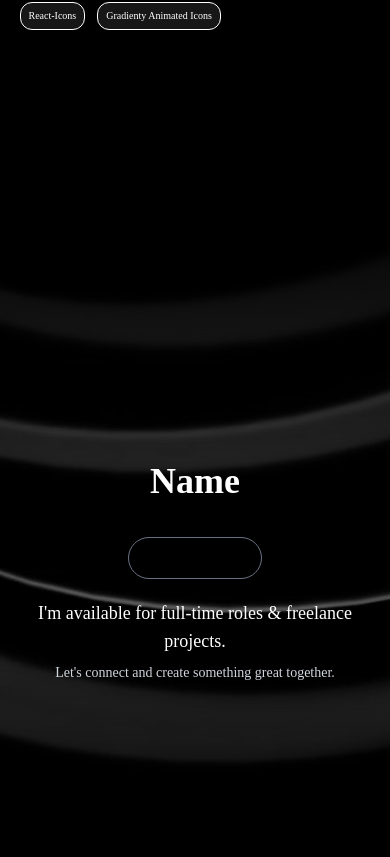
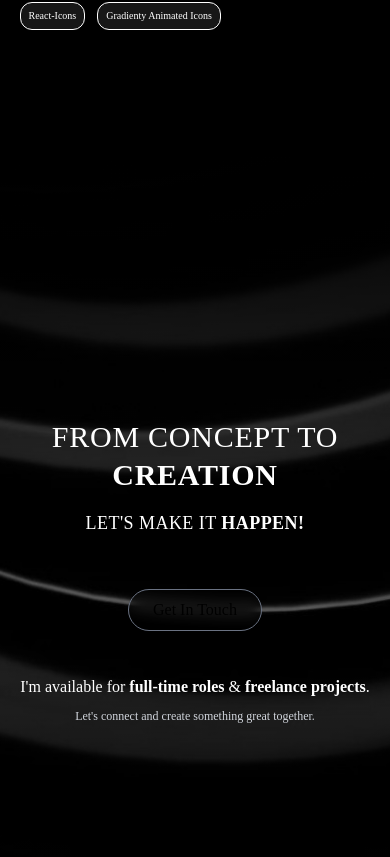
Before and after one commit to Nitesh47kumars/Portfolio, a React app: page / in a window 390 px wide. Shown: the part 4927-5784 px from the top of the page. Built offline with nearby package versions, Linux system fonts and the light colour scheme; the HTML template or start-up script is replaced by a standard one.

Commit message:
Built Content of Connect Component,Make it Responsive & Attractive

```diff
--- a/src/Components/Contact/Contact.jsx
+++ b/src/Components/Contact/Contact.jsx
@@ -1,25 +1,46 @@
 import React from 'react';
-import MagneticButton from './MagneticButton'
+import MagneticButton from './MagneticButton';
+
 const Contact = () => {
   return (
-    <div id="contact" className="relative h-screen w-screen overflow-hidden">
+    <section id="contact" className="relative h-screen w-screen overflow-hidden">
+      {/* Background image */}
       <img
-        className="w-full h-full object-cover absolute z-[-1]"
         src="./Contact.jpeg"
-        alt="Contact background"
+        alt="Abstract contact background"
+        className="absolute inset-0 w-full h-full object-cover z-[-2]"
       />
 
-      <div className="absolute top-0 left-0 w-full h-full bg-gradient-to-b from-black via-transparent to-black z-0" />
+      {/* Overlay gradient */}
+      <div className="absolute inset-0 bg-gradient-to-b from-black via-transparent to-black z-[-1]" />
 
-      <div className="relative flex flex-col items-center justify-center h-full text-white px-4 text-center">
-        <h1 className="text-4xl font-bold mb-4">Name</h1>
-        <MagneticButton/>
-        <p className="text-lg mb-2">
-          I'm available for full-time roles & freelance projects.
+      {/* Content */}
+      <div className="relative z-10 flex flex-col items-center justify-center h-full px-4 text-center text-white">
+        {/* Headline */}
+        <header className="mb-8">
+          <h2 className="text-3xl sm:text-4xl md:text-5xl lg:text-6xl tracking-wide leading-tight">
+            FROM CONCEPT TO <span className="font-[900]">CREATION</span>
+          </h2>
+          <h3 className="mt-4 text-lg sm:text-3xl md:text-4xl lg:text-5xl tracking-wide">
+            LET&apos;S MAKE IT <span className="font-[900]">HAPPEN!</span>
+          </h3>
+        </header>
+
+        {/* CTA Button */}
+        <div className="mb-6">
+          <MagneticButton />
+        </div>
+
+        {/* Supporting Text */}
+        <p className="text-md mb-2 sm:text-xl">
+          I'm available for <span className="font-semibold">full-time roles</span> &{' '}
+          <span className="font-semibold">freelance projects</span>.
         </p>
-        <p className="text-sm text-gray-300">Let's connect and create something great together.</p>
+        <p className="text-[12px] sm:text-sm text-gray-300">
+          Let&apos;s connect and create something great together.
+        </p>
       </div>
-    </div>
+    </section>
   );
 };
 
```
